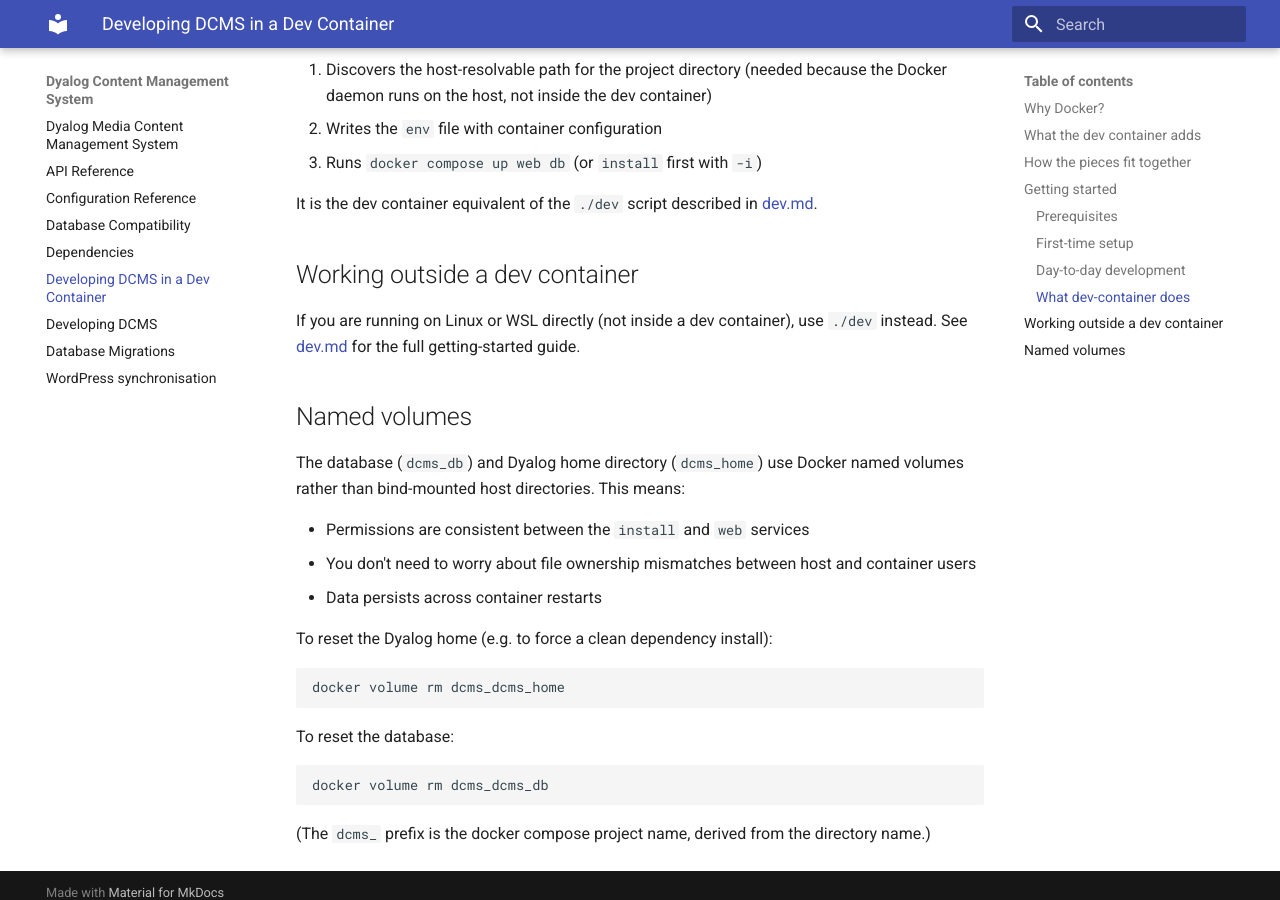
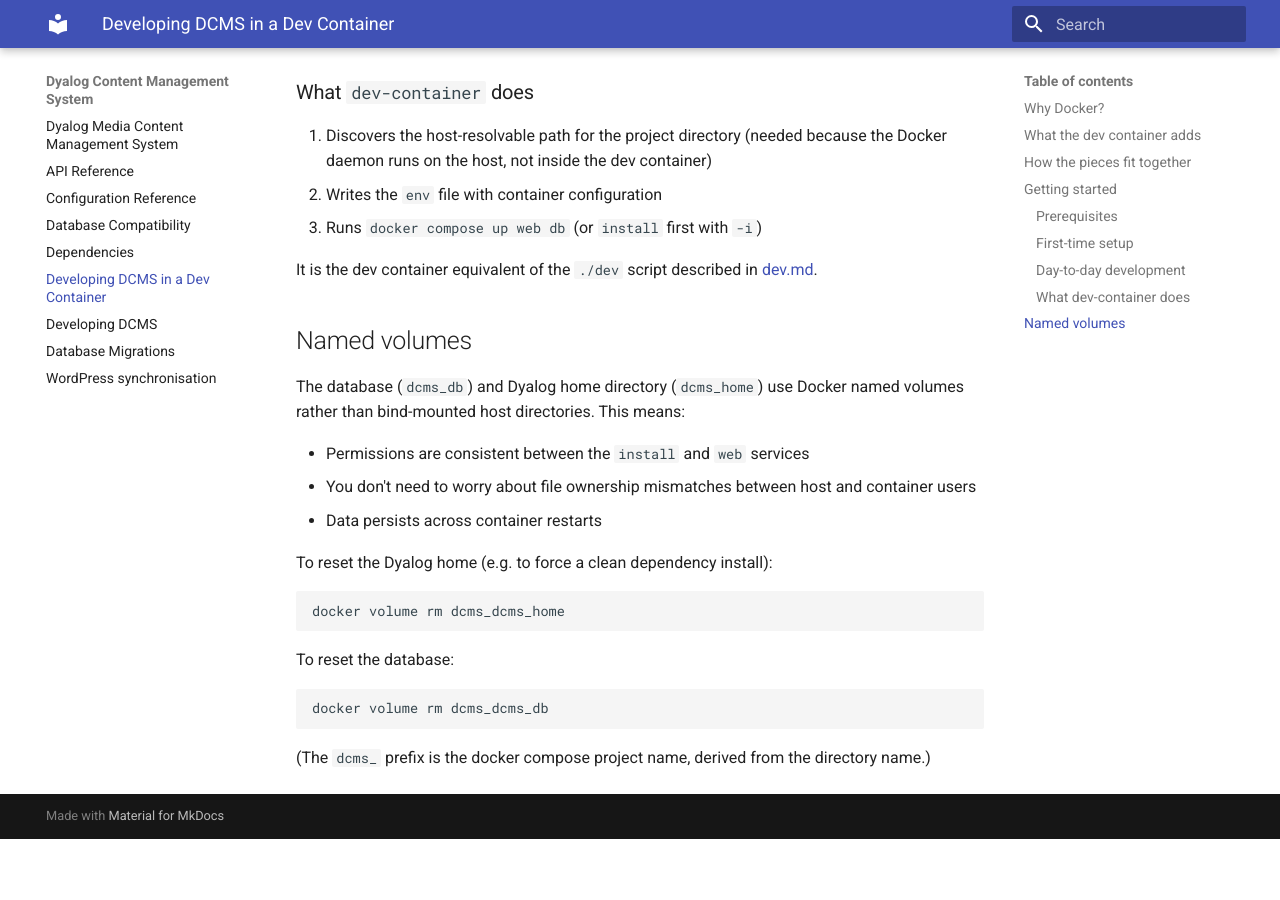
Before and after one commit to Dyalog/DCMS, an MkDocs documentation site: the page built from docs/dev-container.md, in a window 1280 px wide and 900 px high, scrolled down 1754 px. Built offline with MkDocs 1.6.1 and Material for MkDocs 9.7.7, drawn with Linux system fonts in a browser that asks for light colours; after the commit the page ends 2593 px from its top, so only the background shows below that; some of the changed text lies outside the part shown.

Commit message:
direct dev redirect moved to top

```diff
--- a/docs/dev-container.md
+++ b/docs/dev-container.md
@@ -70,10 +72,6 @@
 
 It is the dev container equivalent of the `./dev` script described in [dev.md](dev.md).
 
-## Working outside a dev container
-
-If you are running on Linux or WSL directly (not inside a dev container), use `./dev` instead. See [dev.md](dev.md) for the full getting-started guide.
-
 ## Named volumes
 
 The database (`dcms_db`) and Dyalog home directory (`dcms_home`) use Docker named volumes rather than bind-mounted host directories. This means:
```
Also changed, not shown: other parts of docs/dev-container.md (+2 -0 lines).
